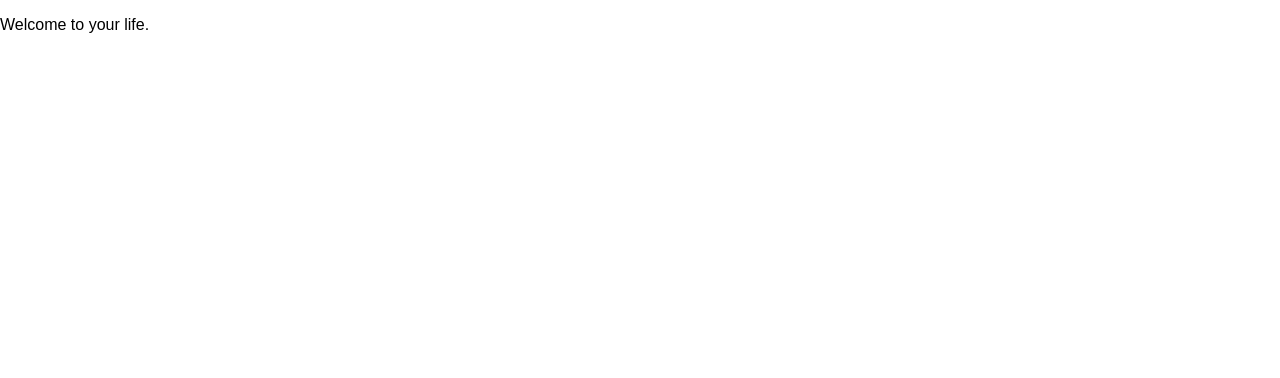
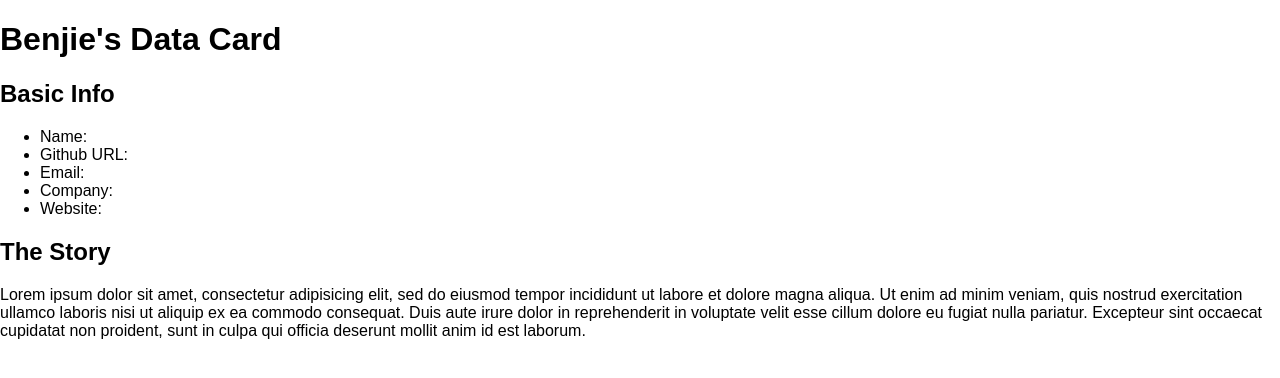
Before and after one commit to BenjieCodes/Github-Data-VCard, a website with bundled scripts: page app/index.html in a window 1280 px wide. Built offline with nearby package versions, Linux system fonts and the light colour scheme; files whose address does not match are found by name.

Commit message:
complete html - now to work on pulling url

```diff
--- a/app/index.html
+++ b/app/index.html
@@ -8,7 +8,27 @@
   </head>
   <body>
     <div class="container">
-      <p>Welcome to your life.</p>
+      <header>
+        <h1>Benjie's Data Card</h1>
+      <header>
+      <div class="infoContainer">
+        <h2>Basic Info</h2>
+        <ul class="info">
+          <li class="name">Name: </li>
+          <li class="githubURL">Github URL: </li>
+          <li class="email">Email: </li>
+          <li class="company">Company: </li>
+          <li class="website">Website: </li>
+        </ul>
+      </div>
+      <div class="storyContainer">
+        <h2>The Story</h2>
+        <p>
+          Lorem ipsum dolor sit amet, consectetur adipisicing elit, sed do eiusmod tempor incididunt ut labore et dolore magna aliqua. Ut enim ad minim veniam, quis nostrud exercitation ullamco laboris nisi ut aliquip ex ea commodo consequat. Duis aute irure dolor in reprehenderit in voluptate velit esse cillum dolore eu fugiat nulla pariatur. Excepteur sint occaecat cupidatat non proident, sunt in culpa qui officia deserunt mollit anim id est laborum.
+        </p>
+      </div>
+
+
     </div>
     <script src="js/bundle.js"></script>
   </body>
```
